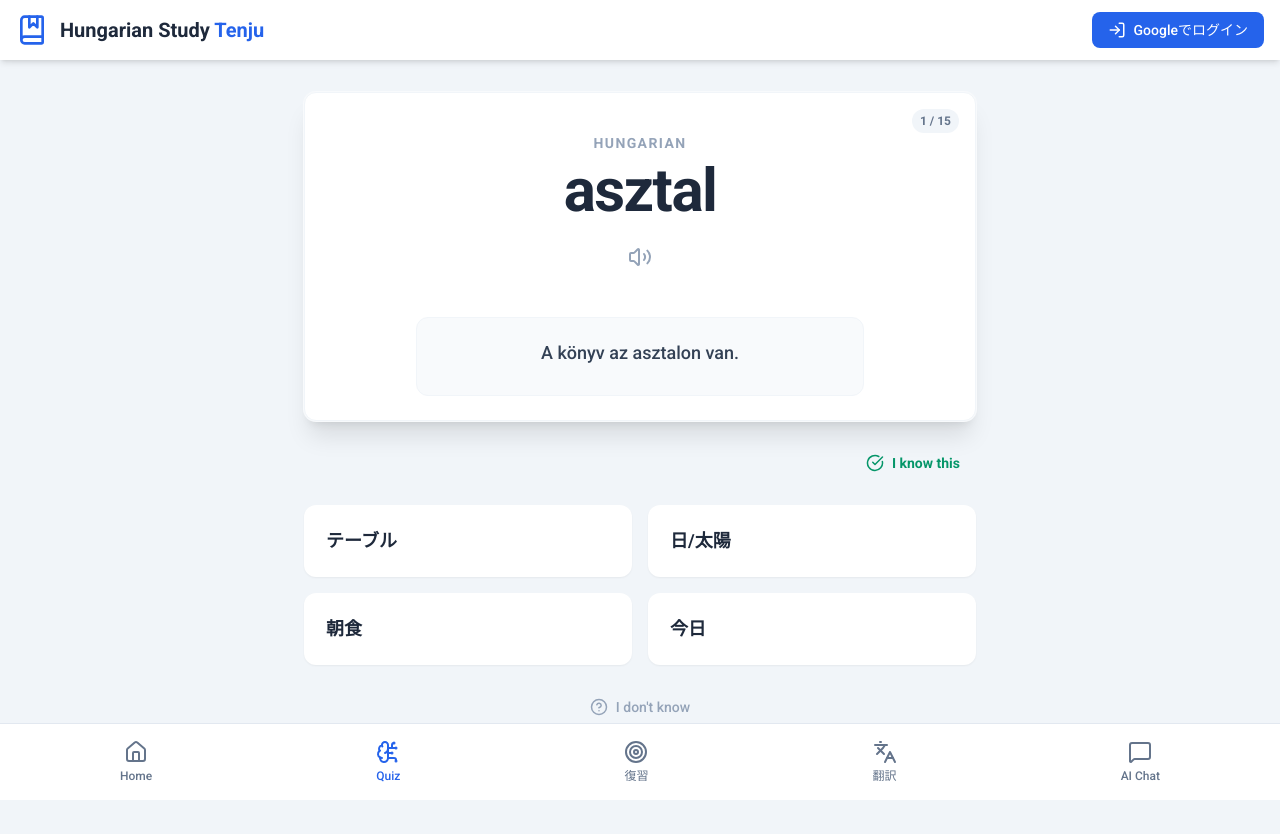
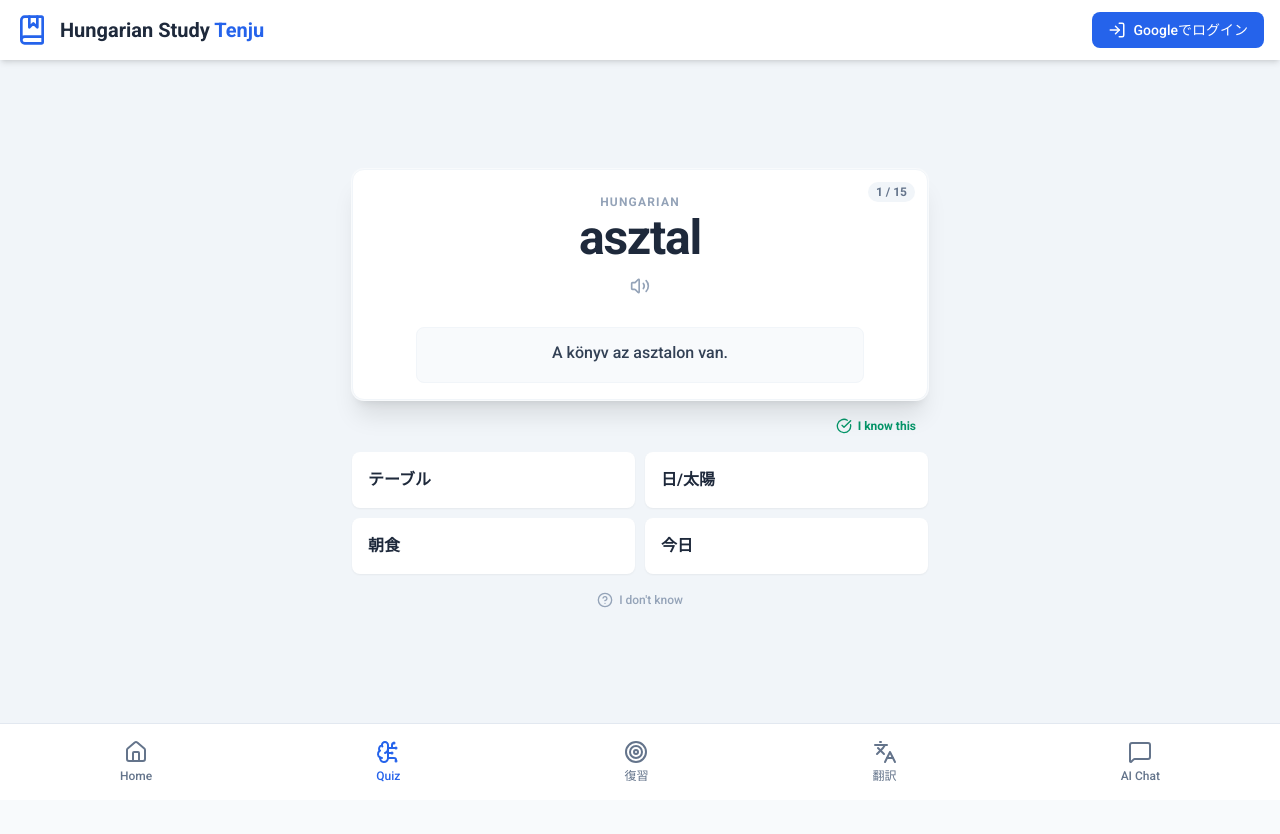
Before and after one commit to tenhat/google-ai-hungarian-study, a React (Vite) app: page / in a window 1280 px wide. Both pictures are taken after a click on the button "Quiz". After the commit the page ends 800 px from the top, so only its background shows below. Built offline with nearby package versions, Linux system fonts and the light colour scheme; no server answers.

Commit message:
style: Compact quiz and review challenge UI elements by reducing spacing and sizes.

```diff
--- a/components/Quiz.tsx
+++ b/components/Quiz.tsx
@@ -176,56 +176,56 @@
 
 
   return (
-    <div className="flex-grow flex flex-col justify-center p-4 animate-fade-in">
+    <div className="flex-grow flex flex-col justify-center p-2 animate-fade-in">
         <div
           key={currentIndex} // キー変更でアニメーション再発火
-          className="w-full max-w-2xl mx-auto space-y-6 animate-slide-up"
+          className="w-full max-w-xl mx-auto space-y-3 animate-slide-up"
         >
-            <div className="relative p-6 rounded-xl bg-white shadow-xl border border-slate-100 ring-1 ring-slate-50">
-                <div className="absolute top-4 right-4 text-xs font-bold px-2 py-1 bg-slate-100 text-slate-500 rounded-full">
+            <div className="relative p-4 rounded-xl bg-white shadow-xl border border-slate-100 ring-1 ring-slate-50">
+                <div className="absolute top-3 right-3 text-xs font-bold px-2 py-0.5 bg-slate-100 text-slate-500 rounded-full">
                     {currentIndex + 1} / {quizItems.length}
                 </div>
-                 {wordContext && <div className="text-sm text-blue-600 font-bold mb-4 tracking-wide bg-blue-50 inline-block px-2 py-0.5 rounded">{wordContext}</div>}
-                <div className="text-center py-4">
-                    <p className="text-slate-400 text-sm font-bold uppercase tracking-widest mb-2">{quizMode === QuizMode.HuToJp ? 'Hungarian' : 'Japanese'}</p>
-                    <h2 className="text-4xl md:text-6xl font-extrabold text-slate-800 tracking-tight">{question}</h2>
+                 {wordContext && <div className="text-xs text-blue-600 font-bold mb-2 tracking-wide bg-blue-50 inline-block px-1.5 py-0.5 rounded">{wordContext}</div>}
+                <div className="text-center py-2">
+                    <p className="text-slate-400 text-xs font-bold uppercase tracking-widest mb-1">{quizMode === QuizMode.HuToJp ? 'Hungarian' : 'Japanese'}</p>
+                    <h2 className="text-3xl md:text-5xl font-extrabold text-slate-800 tracking-tight">{question}</h2>
                     {quizMode === QuizMode.HuToJp && (
                         <button
                             onClick={playAudio}
-                            className="mt-4 p-2 text-slate-400 hover:text-blue-600 hover:bg-blue-50 rounded-full transition-all"
+                            className="mt-2 p-1.5 text-slate-400 hover:text-blue-600 hover:bg-blue-50 rounded-full transition-all"
                         >
-                            <Volume2 size={24} />
+                            <Volume2 size={20} />
                         </button>
                     )}
                 </div>
                 {/* Only show example if word has one AND current item type is 'with_example' */}
                 {currentWord.example && currentItem.type === 'with_example' && (
-                  <div className="mt-6 p-5 bg-slate-50 rounded-xl border border-slate-100 max-w-md w-full text-center mx-auto animate-fade-in" style={{ animationDelay: '200ms' }}>
-                    <p className="text-lg font-medium text-slate-700 mb-2 leading-relaxed">{currentWord.example.sentence}</p>
-                    {selectedOption && <p className="text-sm text-slate-500 border-t border-slate-200 pt-2 mt-2">{currentWord.example.translation}</p>}
+                  <div className="mt-4 p-3 bg-slate-50 rounded-lg border border-slate-100 max-w-md w-full text-center mx-auto animate-fade-in" style={{ animationDelay: '200ms' }}>
+                    <p className="text-base font-medium text-slate-700 mb-1 leading-relaxed">{currentWord.example.sentence}</p>
+                    {selectedOption && <p className="text-xs text-slate-500 border-t border-slate-200 pt-1 mt-1">{currentWord.example.translation}</p>}
                   </div>
                 )}
             </div>
 
-            <div className="flex justify-end">
+            <div className="flex justify-end -mt-1">
                 <button
                   onClick={handleMastered}
-                  className="flex items-center gap-2 text-emerald-600 hover:text-emerald-700 font-bold px-4 py-2 rounded-lg hover:bg-emerald-50 transition-colors text-sm"
+                  className="flex items-center gap-1.5 text-emerald-600 hover:text-emerald-700 font-bold px-3 py-1.5 rounded-lg hover:bg-emerald-50 transition-colors text-xs"
                   title="Already know this word? Skip it."
                 >
-                    <CheckCircle size={18} />
+                    <CheckCircle size={16} />
                     <span>I know this</span>
                 </button>
             </div>
 
-            <div className="grid grid-cols-1 md:grid-cols-2 gap-4">
+            <div className="grid grid-cols-1 md:grid-cols-2 gap-2.5">
                 {options.map((option, index) => (
                     <button
                         key={index}
                         onClick={() => handleAnswer(option)}
                         disabled={!!selectedOption}
-                        className={`p-5 rounded-xl text-lg font-bold text-left transition-all duration-200 border-2
-                        ${selectedOption === null ? 'bg-white border-transparent shadow-sm hover:shadow-md hover:border-indigo-200 hover:scale-[1.02] active:scale-[0.98]' : ''}
+                        className={`p-3.5 rounded-lg text-base font-bold text-left transition-all duration-200 border-2
+                        ${selectedOption === null ? 'bg-white border-transparent shadow-sm hover:shadow-md hover:border-indigo-200 hover:scale-[1.01] active:scale-[0.99]' : ''}
                         ${selectedOption !== null && option === correctAnswer ? 'bg-green-100 text-green-800 border-green-500 shadow-none' : ''}
                         ${selectedOption === option && !isCorrect ? 'bg-red-100 text-red-800 border-red-500 shadow-none' : ''}
                         ${selectedOption !== null && option !== correctAnswer && selectedOption !== option ? 'bg-slate-50 text-slate-400 border-transparent opacity-50' : ''}
@@ -238,34 +238,34 @@
             </div>
 
             {!selectedOption && (
-                <div className="flex justify-center mt-6">
+                <div className="flex justify-center mt-4">
                     <button
                         onClick={handleGiveUp}
-                        className="flex items-center gap-2 text-slate-400 hover:text-slate-600 font-medium px-6 py-2 rounded-full hover:bg-slate-100 transition-colors text-sm"
+                        className="flex items-center gap-1.5 text-slate-400 hover:text-slate-600 font-medium px-4 py-1.5 rounded-full hover:bg-slate-100 transition-colors text-xs"
                     >
-                        <HelpCircle size={18} />
+                        <HelpCircle size={16} />
                         <span>I don't know</span>
                     </button>
                 </div>
             )}
 
             {selectedOption && (
-                <div className={`p-6 rounded-xl flex items-center justify-between shadow-lg animate-scale-in ${isCorrect ? 'bg-green-50 border border-green-200' : 'bg-red-50 border border-red-200'}`}>
-                    <div className="flex items-center gap-4">
-                        <div className={`p-2 rounded-full ${isCorrect ? 'bg-green-200' : 'bg-red-200'}`}>
-                            {isCorrect ? <Check className="text-green-700" size={24} /> : <X className="text-red-700" size={24} />}
+                <div className={`p-4 rounded-xl flex items-center justify-between shadow-lg animate-scale-in ${isCorrect ? 'bg-green-50 border border-green-200' : 'bg-red-50 border border-red-200'}`}>
+                    <div className="flex items-center gap-3">
+                        <div className={`p-1.5 rounded-full ${isCorrect ? 'bg-green-200' : 'bg-red-200'}`}>
+                            {isCorrect ? <Check className="text-green-700" size={20} /> : <X className="text-red-700" size={20} />}
                         </div>
                         <div>
-                            <p className={`text-lg font-bold ${isCorrect ? 'text-green-800' : 'text-red-800'}`}>{isCorrect ? 'Correct!' : 'Incorrect'}</p>
-                            {!isCorrect && <p className="text-red-700 font-medium">Correct answer: <span className="font-bold">{correctAnswer}</span></p>}
+                            <p className={`text-base font-bold ${isCorrect ? 'text-green-800' : 'text-red-800'}`}>{isCorrect ? 'Correct!' : 'Incorrect'}</p>
+                            {!isCorrect && <p className="text-red-700 text-sm font-medium">Correct answer: <span className="font-bold">{correctAnswer}</span></p>}
                         </div>
                     </div>
                     <button
                         onClick={handleNext}
-                        className="bg-blue-600 text-white font-bold py-3 px-6 rounded-xl shadow-lg hover:bg-blue-700 hover:shadow-blue-300 hover:scale-105 transition-all flex items-center gap-2"
+                        className="bg-blue-600 text-white font-bold py-2.5 px-5 rounded-lg shadow-md hover:bg-blue-700 hover:shadow-blue-300 hover:scale-105 transition-all flex items-center gap-1.5 text-sm"
                         autoFocus
                     >
-                        Next <ArrowRight size={20} />
+                        Next <ArrowRight size={18} />
                     </button>
                 </div>
             )}
```
Also changed, not shown: components/ReviewChallenge.tsx (+29 -29 lines).
